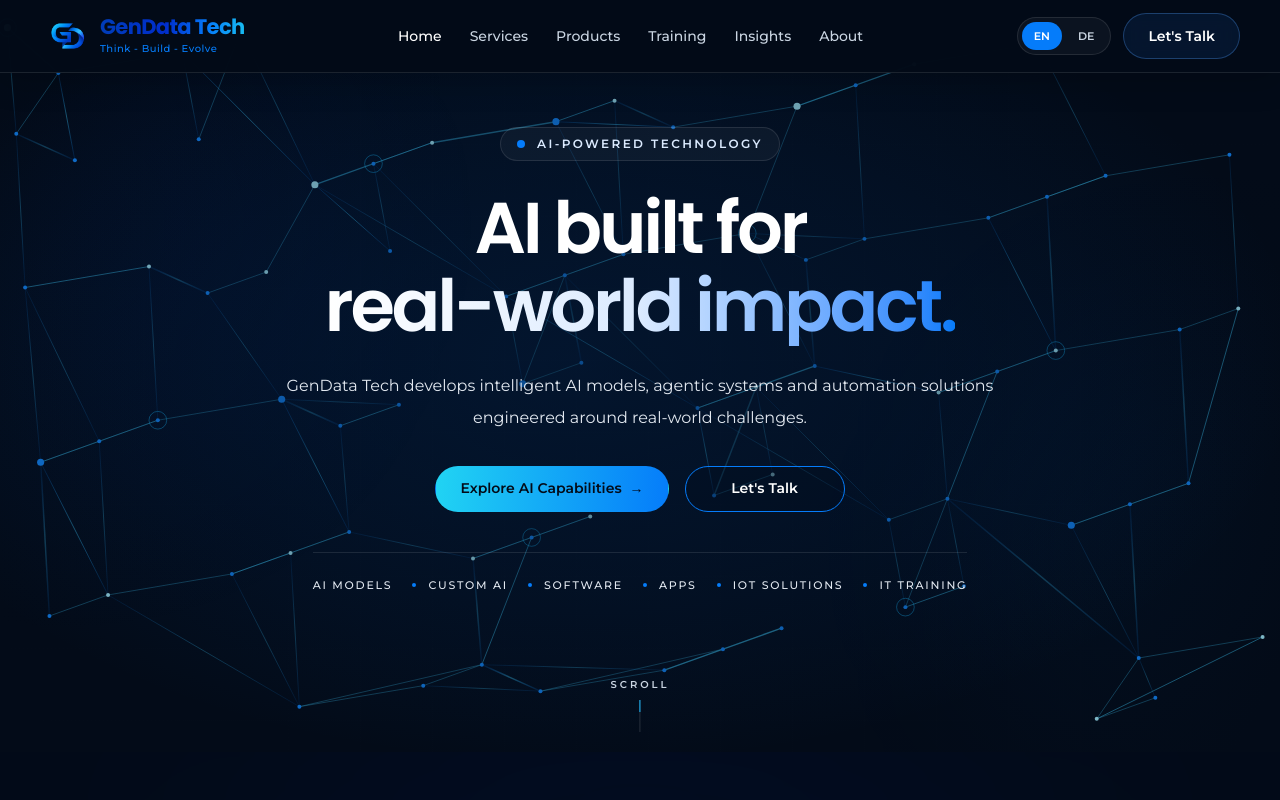
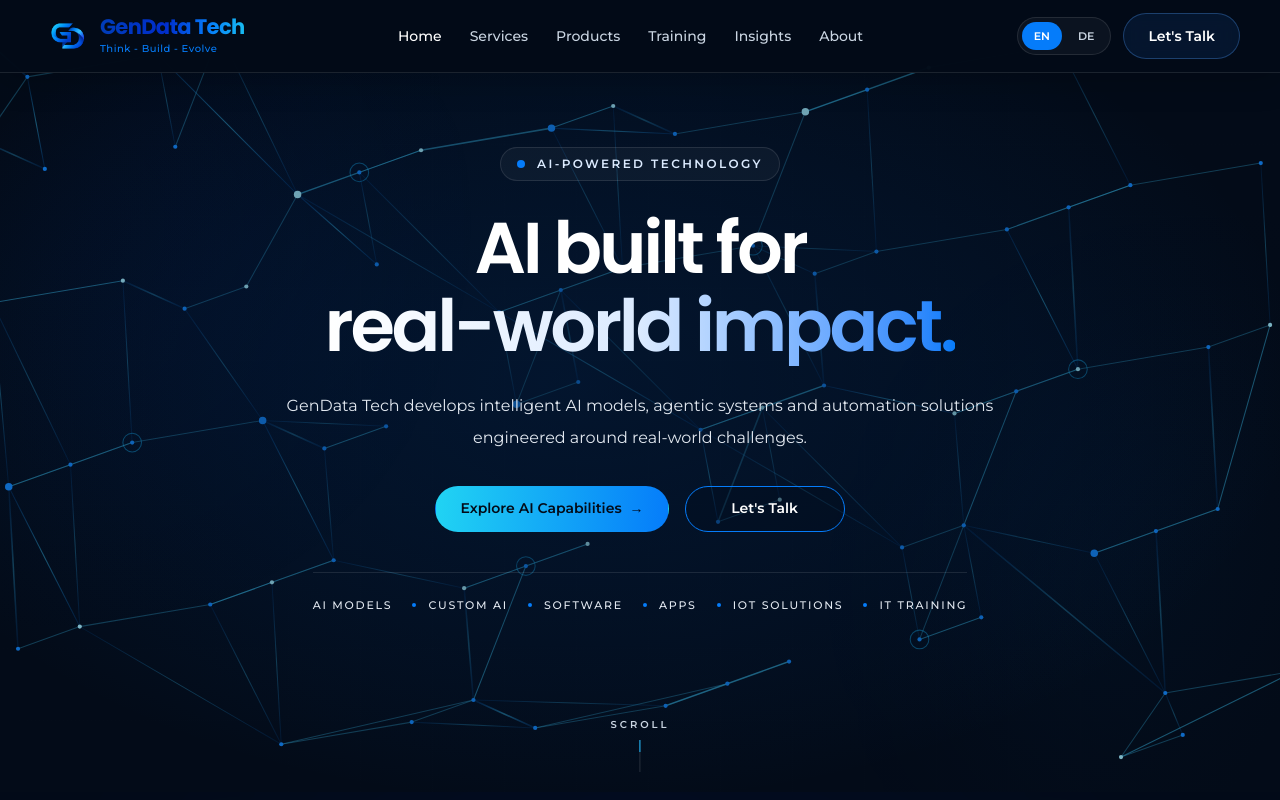
Before and after one commit to aravinthk1504/gendata-techv2, a Next.js app: page /en in a window 1280 px wide. Shown: the top 800 px of the page. Built offline with nearby package versions, Linux system fonts and the light colour scheme.

Commit message:
Increase Home hero height by another 40px

```diff
--- a/src/sections/home/Hero.jsx
+++ b/src/sections/home/Hero.jsx
@@ -11,7 +11,7 @@ export default function Hero({ content, lang }) {
   const tags = t("hero.tags", { returnObjects: true });
 
   return (
-    <section className="relative flex min-h-[calc(100svh-48px)] items-center overflow-hidden bg-[#030b18] px-6 pb-24 pt-14 sm:pb-24 sm:pt-16 lg:px-10">
+    <section className="relative flex min-h-[calc(100svh-8px)] items-center overflow-hidden bg-[#030b18] px-6 pb-24 pt-14 sm:pb-24 sm:pt-16 lg:px-10">
       <AnimatedBackground />
       <NeuralBackground />
       <div className="relative z-10 mx-auto flex w-full max-w-[1100px] flex-col items-center text-center">
```
